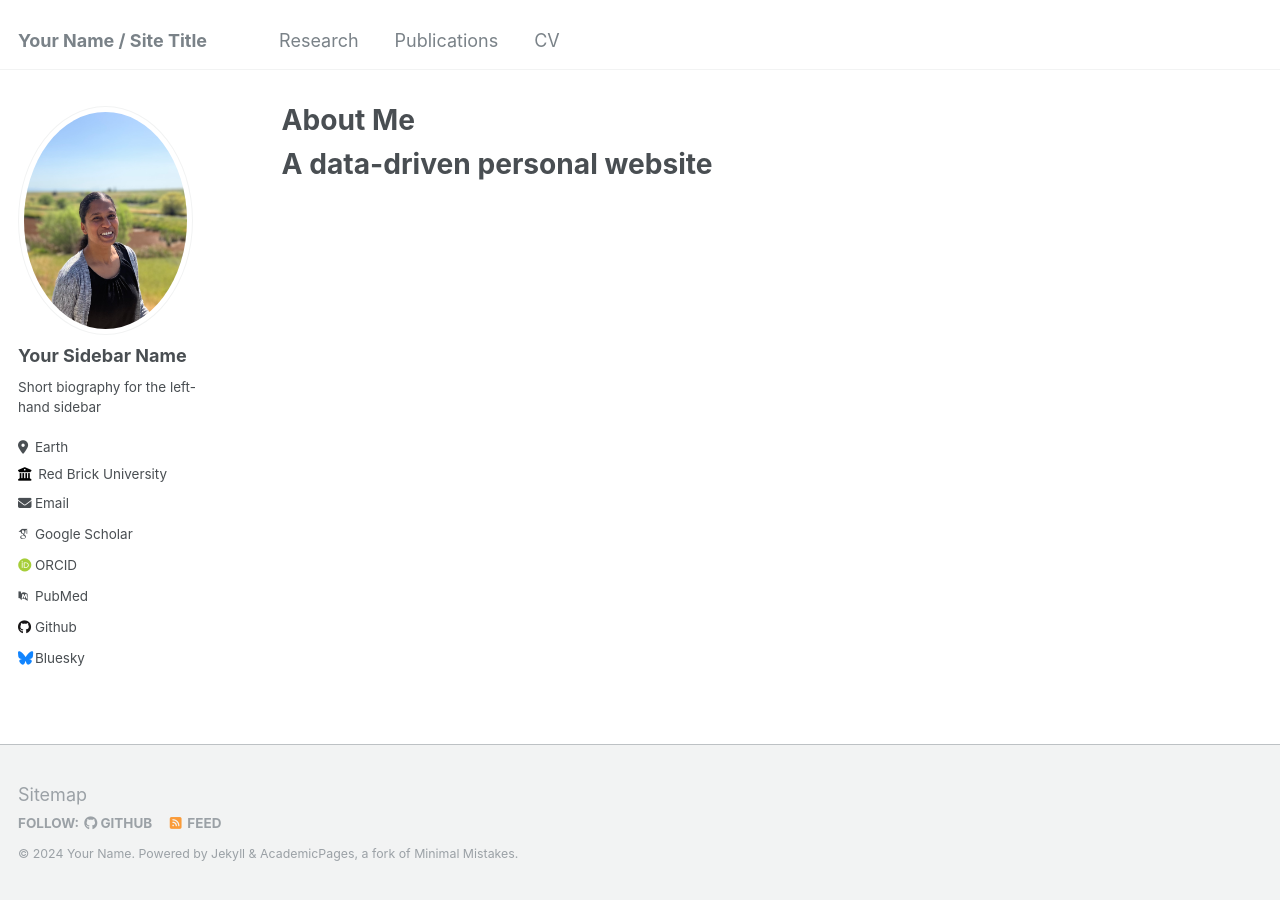
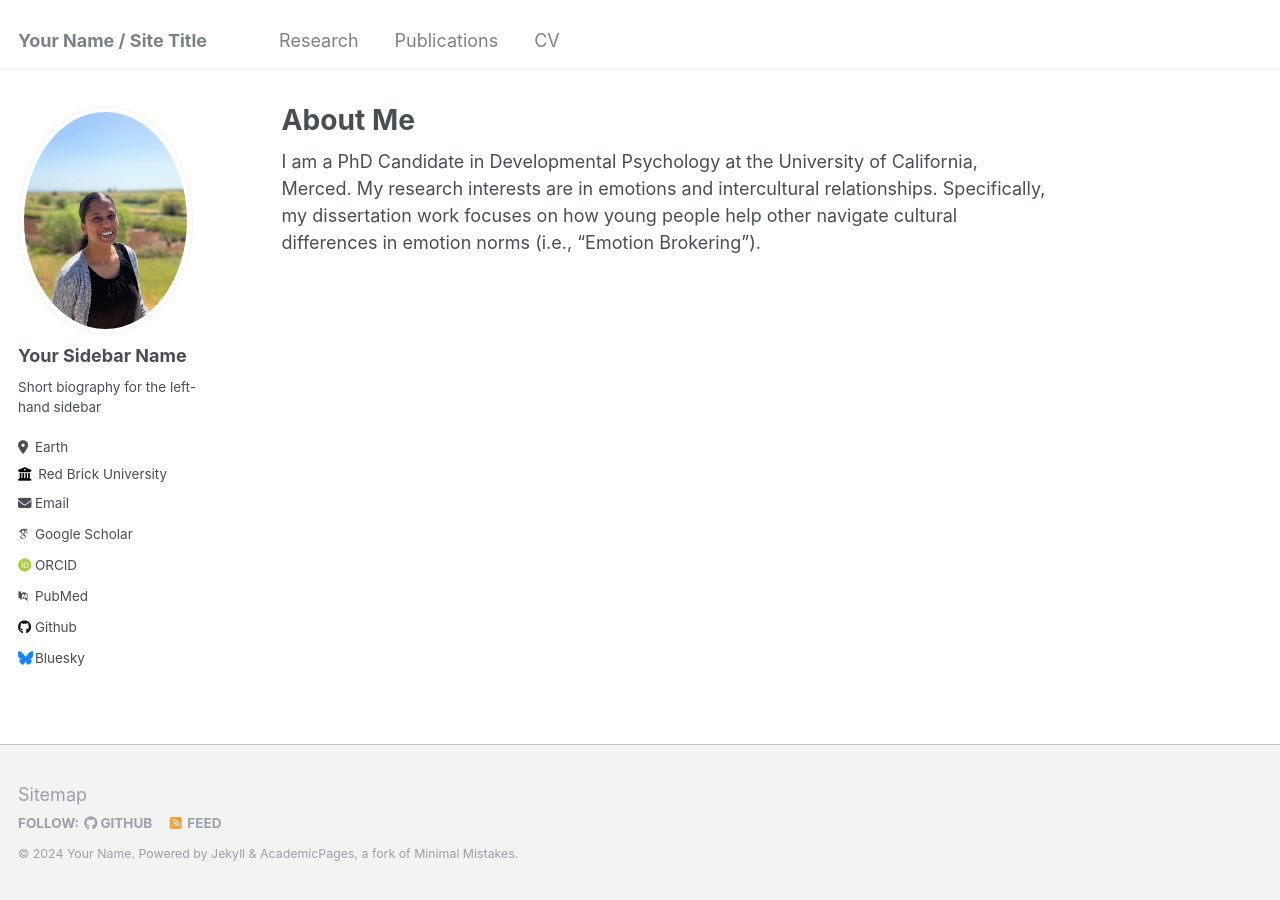
Before and after one commit to Sivenesi/Sivenesi.github.io, a Jekyll site: the page built from _pages/about.md, in a window 1280 px wide. Built offline with Jekyll 4.4.1, drawn with Linux system fonts in a browser that asks for light colours; some web fonts are replaced.

Commit message:
Update about.md

```diff
--- a/_pages/about.md
+++ b/_pages/about.md
@@ -7,5 +7,4 @@
   - /about.html
 ---
 
-A data-driven personal website
-======
+I am a PhD Candidate in Developmental Psychology at the University of California, Merced. My research interests are in emotions and intercultural relationships. Specifically, my dissertation work focuses on how young people help other navigate cultural differences in emotion norms (i.e., "Emotion Brokering").
```
